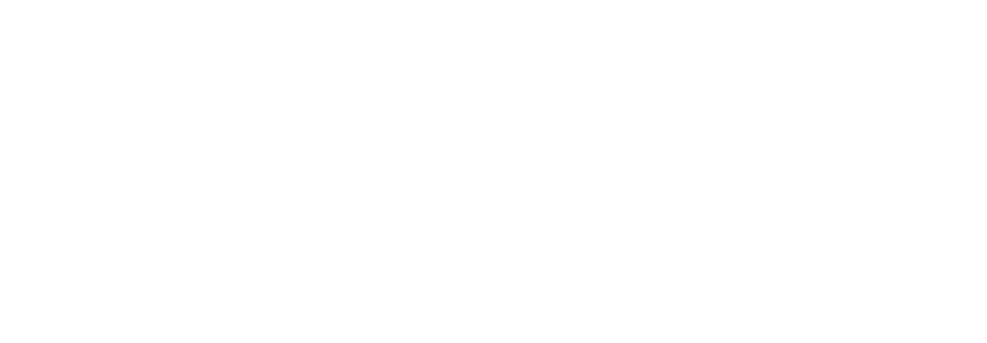
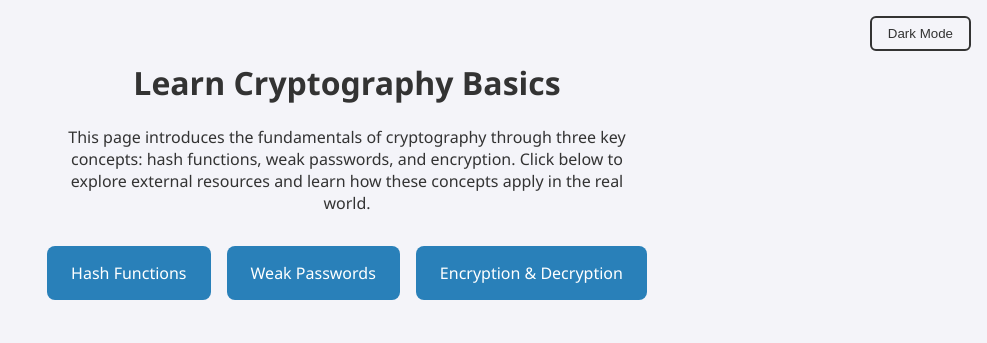
Before and after one commit to briancasio/csclubtempwebsite, a plain HTML site: page index.html in a window 1280 px wide. Shown: the whole page, without its empty margins (293-1280 px from the left). Drawn offline with Linux system fonts and the light colour scheme.

Commit message:
Update index.html

```diff
--- a/index.html
+++ b/index.html
@@ -1,3 +1,111 @@
+<!DOCTYPE html>
+<html lang="en">
+<head>
+  <meta charset="UTF-8" />
+  <meta name="viewport" content="width=device-width, initial-scale=1.0"/>
+  <title>Intro to Cryptography</title>
+  <style>
+    :root {
+      --bg-color: #f4f4f9;
+      --text-color: #333;
+      --card-color: #2980b9;
+      --card-hover: #1c5980;
+    }
+
+    body.dark {
+      --bg-color: #1e1e2f;
+      --text-color: #eee;
+      --card-color: #3498db;
+      --card-hover: #5dade2;
+    }
+
+    body {
+      font-family: 'Segoe UI', Tahoma, Geneva, Verdana, sans-serif;
+      background: var(--bg-color);
+      color: var(--text-color);
+      text-align: center;
+      padding: 2rem;
+      transition: background 0.3s, color 0.3s;
+    }
+
+    h1 {
+      color: var(--text-color);
+    }
+
+    p {
+      max-width: 600px;
+      margin: 1rem auto 2rem;
+    }
+
+    .button-container {
+      display: flex;
+      justify-content: center;
+      gap: 1rem;
+      flex-wrap: wrap;
+    }
+
+    .btn {
+      background-color: var(--card-color);
+      color: white;
+      border: none;
+      padding: 1rem 1.5rem;
+      font-size: 1rem;
+      border-radius: 8px;
+      text-decoration: none;
+      transition: background-color 0.3s ease;
+    }
+
+    .btn:hover {
+      background-color: var(--card-hover);
+    }
+
+    .dark-toggle {
+      position: absolute;
+      top: 1rem;
+      right: 1rem;
+      background-color: transparent;
+      border: 2px solid var(--text-color);
+      color: var(--text-color);
+      padding: 0.5rem 1rem;
+      border-radius: 6px;
+      cursor: pointer;
+      transition: background-color 0.3s, color 0.3s;
+    }
+
+    .dark-toggle:hover {
+      background-color: var(--card-color);
+      color: white;
+      border-color: var(--card-color);
+    }
+  </style>
+</head>
+<body>
+  <button class="dark-toggle" onclick="toggleDarkMode()">Dark Mode</button>
+
+  <h1>Learn Cryptography Basics</h1>
+  <p>
+    This page introduces the fundamentals of cryptography through three key concepts: hash functions, weak passwords, and encryption. Click below to explore external resources and learn how these concepts apply in the real world.
+  </p>
+  <div class="button-container">
+    <a href="https://www.cloudflare.com/learning/ssl/what-is-a-hash-function/" target="_blank" class="btn">Hash Functions</a>
+    <a href="https://www.cybernews.com/secure-password/most-common-passwords/" target="_blank" class="btn">Weak Passwords</a>
+    <a href="https://cryptii.com/" target="_blank" class="btn">Encryption & Decryption</a>
+  </div>
+
+  <script>
+    function toggleDarkMode() {
+      document.body.classList.toggle('dark');
+    }
+  </script>
+</body>
+</html>
+
+
+
+
+
+
+
 <!-- <!DOCTYPE html>
 <html lang="en">
 <head>
```
